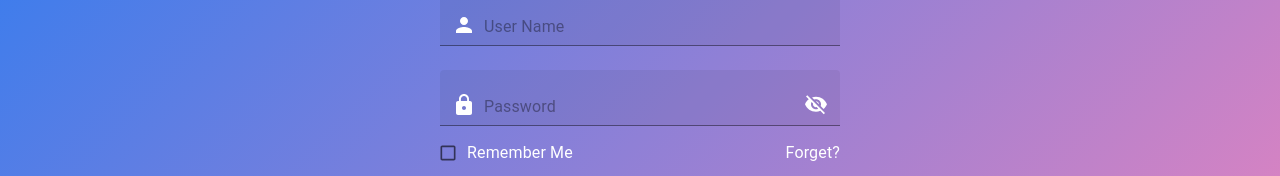
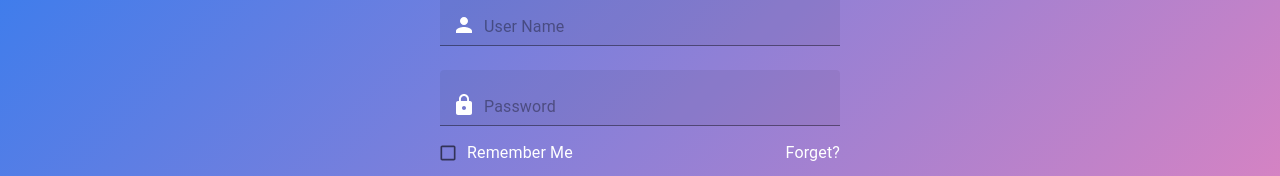
Before and after one commit to kalle2709/Shop.In, a React (Create React App) app: page / in a window 1280 px wide. Shown: the part 324-500 px from the top of the page. Built offline with nearby package versions, Linux system fonts and the light colour scheme.

Commit message:
password changes

```diff
--- a/src/components/Login/Login.tsx
+++ b/src/components/Login/Login.tsx
@@ -80,7 +80,7 @@ const Login = () => {
 
                             </InputAdornment>
                             ),
-                            endAdornment:  (
+                            endAdornment: password && (
                                 <InputAdornment position="end">
                                     {
                                         showPassword?
```
